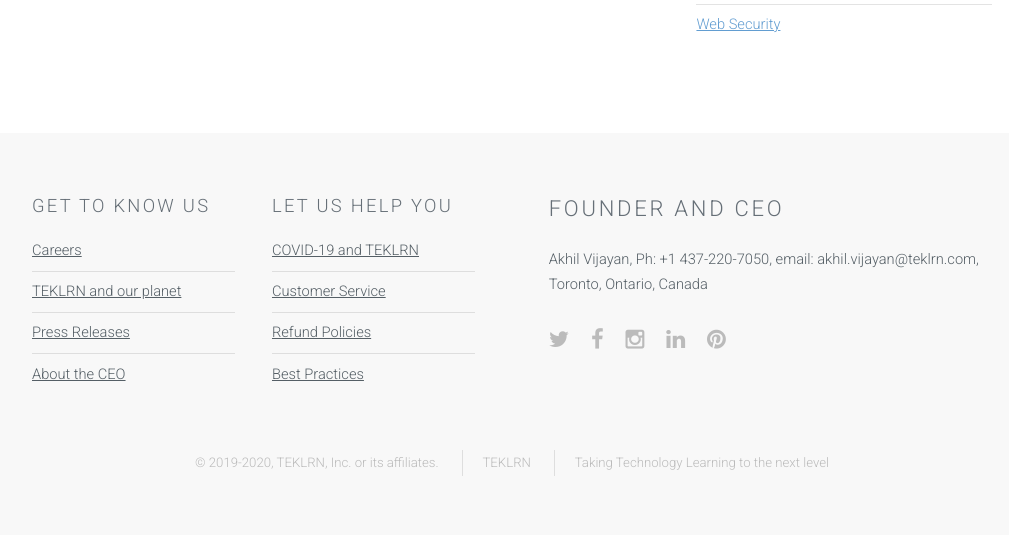
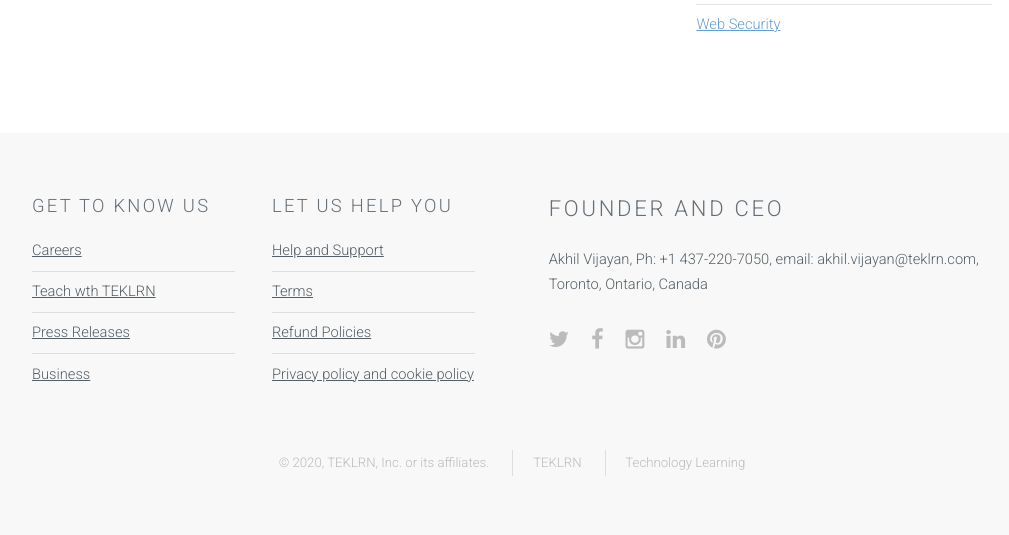
Before and after one commit to vijayanakhilcet/teklrn, a Django app: page / in a window 1280 px wide. Shown: the part 3618-4153 px from the top of the page, without its empty margins (128-1137 px from the left). Run offline with Django 3.2, Linux system fonts and the light colour scheme.

Commit message:
Links changed in home page.

```diff
--- a/webapp/templates/webapp/home.html
+++ b/webapp/templates/webapp/home.html
@@ -205,18 +205,18 @@
 									<h3>Get to Know Us</h3>
 									<ul class="alt">
 										<li><a href="#">Careers</a></li>
-										<li><a href="#">TEKLRN and our planet</a></li>
+										<li><a href="#">Teach wth TEKLRN</a></li>
 										<li><a href="#">Press Releases</a></li>
-										<li><a href="#">About the CEO</a></li>
+										<li><a href="#">Business</a></li>
 									</ul>
 								</div>
 								<div class="6u">
 									<h3>Let Us Help You</h3>
 									<ul class="alt">
-										<li><a href="#">COVID-19 and TEKLRN</a></li>
-										<li><a href="#">Customer Service</a></li>
+										<li><a href="#">Help and Support</a></li>
+										<li><a href="#">Terms</a></li>
 										<li><a href="#">Refund Policies</a></li>
-										<li><a href="#">Best Practices</a></li>
+										<li><a href="#">Privacy policy and cookie policy</a></li>
 									</ul>
 								</div>
 							</div>
@@ -234,9 +234,9 @@
 						</div>
 					</div>
 					<ul class="copyright">
-						<li>&copy; 2019-2020, TEKLRN, Inc. or its affiliates.</li>
+						<li>&copy; 2020, TEKLRN, Inc. or its affiliates.</li>
 						<li>TEKLRN</a></li>
-						<li>Taking Technology Learning to the next level</a></li>
+						<li>Technology Learning</a></li>
 					</ul>
 				</div>
 			</footer>
```
